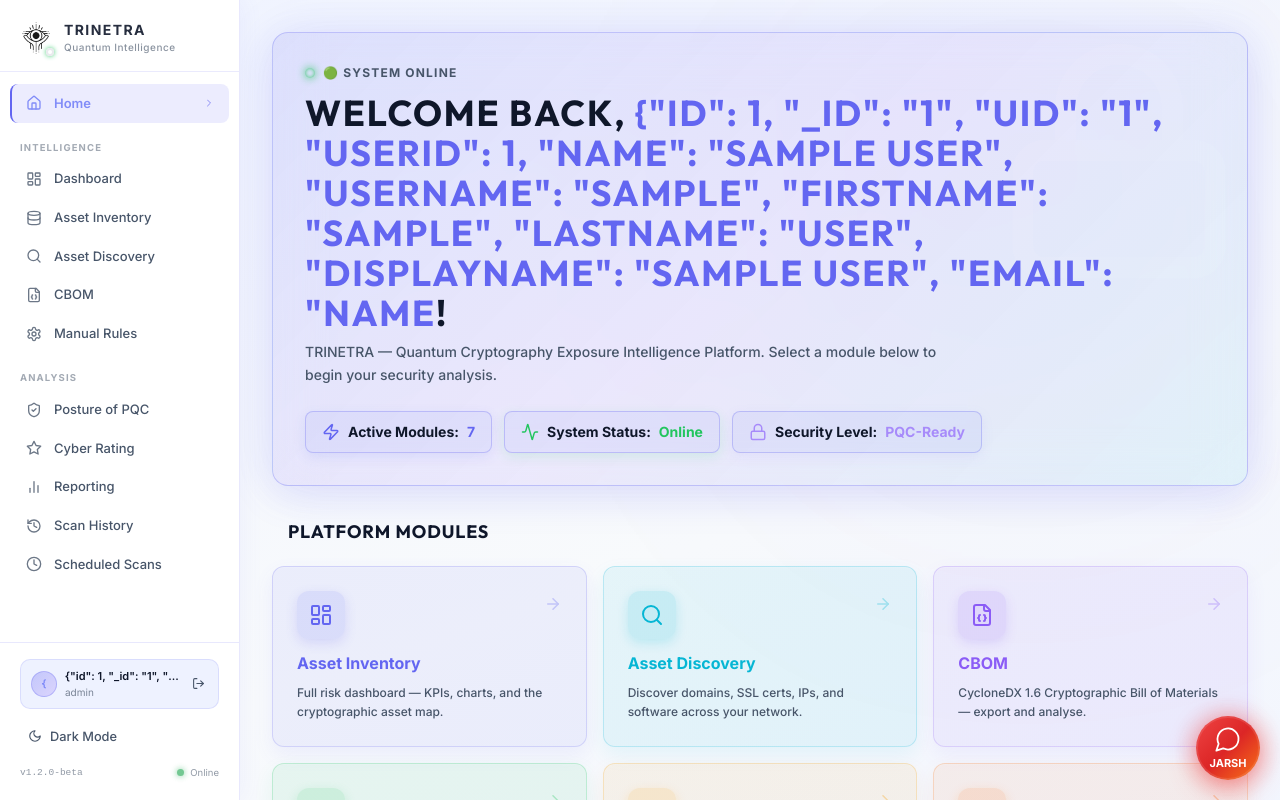
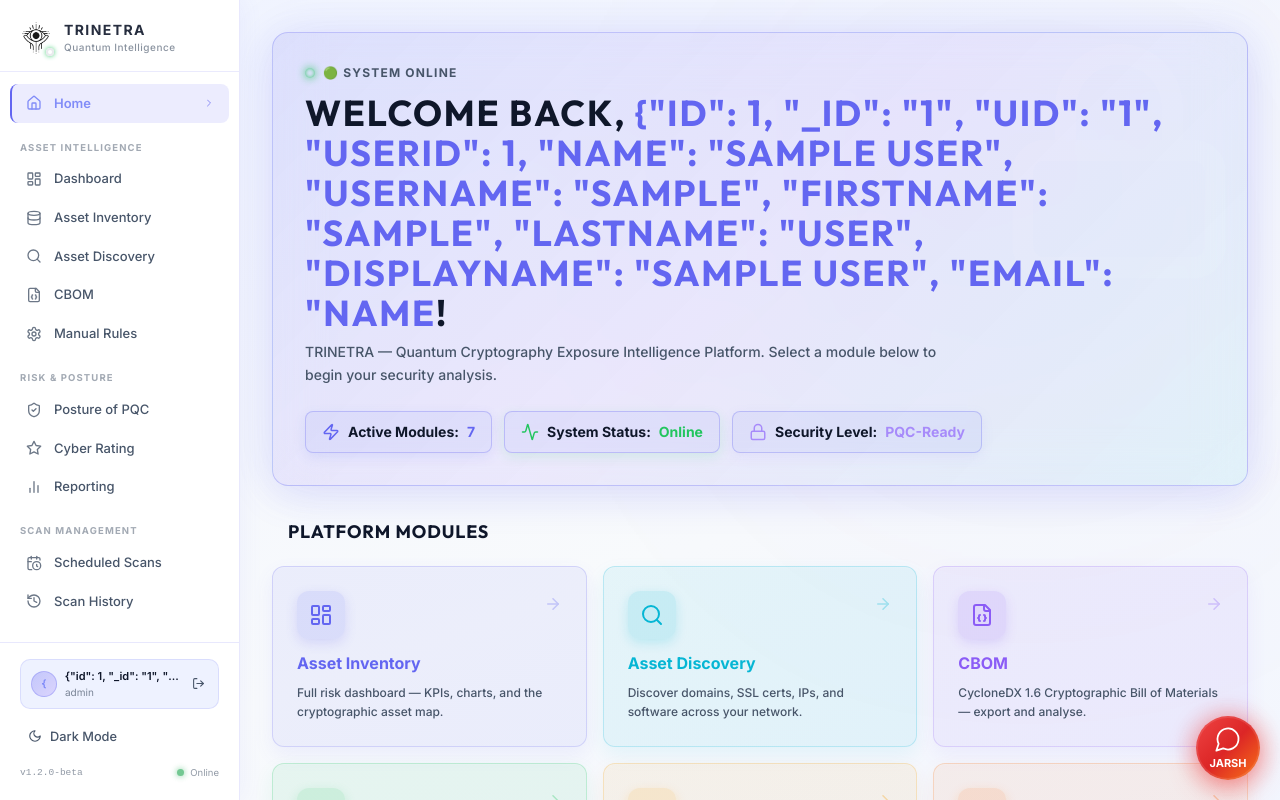
Before and after one commit to shivajirathod007/TRINETRA, a React (Vite) app in the folder frontend/: page /home in a window 1280 px wide. Shown: the top 800 px of the page. Built offline with nearby package versions, Linux system fonts and the light colour scheme; sample sign-in values are in the browser's storage.

Commit message:
refactor: improved the slide bar

```diff
--- a/frontend/src/components/Sidebar.jsx
+++ b/frontend/src/components/Sidebar.jsx
@@ -3,7 +3,7 @@ import { NavLink, Link, useLocation } from 'react-router-dom';
 import {
   LayoutDashboard, FileJson, ShieldCheck, Moon, Sun,
   Home, Search, Star, BarChart2, LogOut, Database, History, Settings,
-  ChevronRight, Clock
+  ChevronRight, Clock, CalendarClock
 } from 'lucide-react';
 import { useTheme } from '../context/ThemeContext';
 import { useAuth } from '../context/AuthContext';
@@ -18,7 +18,7 @@ const NAV_GROUPS = [
     ],
   },
   {
-    label: 'Intelligence',
+    label: 'Asset Intelligence',
     items: [
       { name: 'Dashboard',       path: '/dashboard',  icon: LayoutDashboard },
       { name: 'Asset Inventory', path: '/inventory',  icon: Database },
@@ -28,13 +28,18 @@ const NAV_GROUPS = [
     ],
   },
   {
-    label: 'Analysis',
+    label: 'Risk & Posture',
     items: [
       { name: 'Posture of PQC',  path: '/posture',    icon: ShieldCheck },
       { name: 'Cyber Rating',    path: '/rating',      icon: Star },
       { name: 'Reporting',       path: '/reporting',  icon: BarChart2 },
+    ],
+  },
+  {
+    label: 'Scan Management',
+    items: [
+      { name: 'Scheduled Scans', path: '/scheduled-scans', icon: CalendarClock },
       { name: 'Scan History',    path: '/history',    icon: History },
-      { name: 'Scheduled Scans', path: '/scheduled-scans', icon: Clock },
     ],
   },
 ];
```
